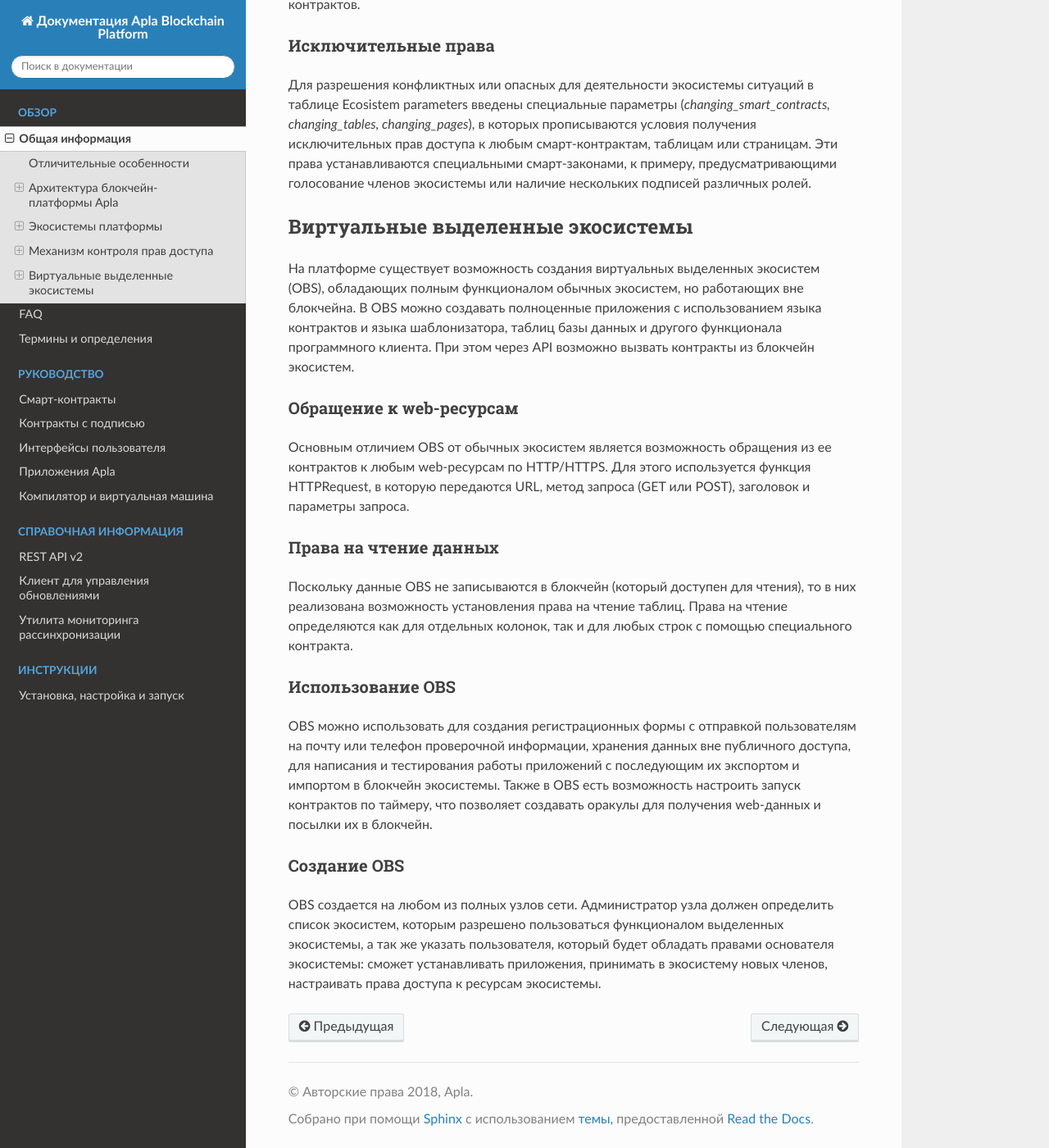
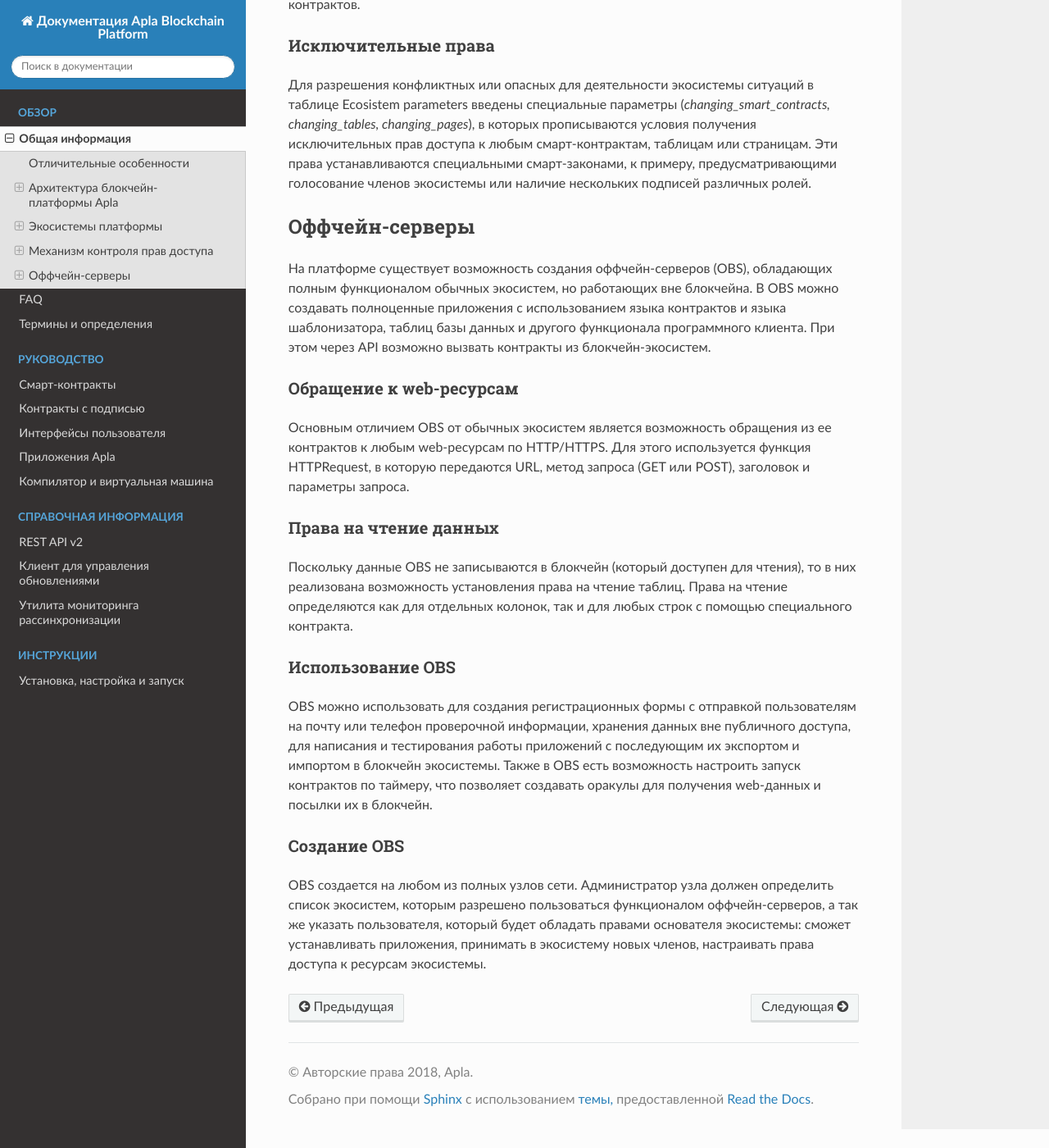
Before and after one commit to AplaProject/apla-docs-ru, a Sphinx documentation site: the page built from source/concepts/about-the-platform.rst, in a window 1280 px wide and 1400 px high, scrolled down 9577 px. Shown: the whole window at 82% size. Built offline with Sphinx 7.4.7 and the Read the Docs theme 2.0.0, drawn with Linux system fonts in a browser that asks for light colours; some of the changed text lies outside the part shown.

Commit message:
Fixed OBS descriptions

```diff
--- a/source/concepts/about-the-platform.rst
+++ b/source/concepts/about-the-platform.rst
@@ -232,9 +232,9 @@
 Для разрешения конфликтных или опасных для деятельности экосистемы ситуаций в таблице Ecosistem parameters введены специальные параметры (*changing_smart_contracts, changing_tables, changing_pages*), в которых прописываются условия получения исключительных прав доступа к любым смарт-контрактам, таблицам или страницам. Эти права устанавливаются специальными смарт-законами, к примеру, предусматривающими голосование членов экосистемы или наличие нескольких подписей различных ролей.
 
 ********************************************************************************
-Виртуальные выделенные экосистемы
+Оффчейн-серверы
 ********************************************************************************
-На платформе существует возможность создания виртуальных выделенных экосистем (OBS), обладающих полным функционалом обычных экосистем, но работающих вне блокчейна. В OBS можно создавать полноценные приложения с использованием языка контрактов и языка шаблонизатора, таблиц базы данных и другого функционала программного клиента.  При этом через API возможно вызвать контракты из блокчейн экосистем.
+На платформе существует возможность создания оффчейн-серверов (OBS), обладающих полным функционалом обычных экосистем, но работающих вне блокчейна. В OBS можно создавать полноценные приложения с использованием языка контрактов и языка шаблонизатора, таблиц базы данных и другого функционала программного клиента.  При этом через API возможно вызвать контракты из блокчейн-экосистем.
 
 Обращение к web-ресурсам
 ==========================
@@ -250,4 +250,4 @@ OBS можно использовать для создания регистра
 
 Создание OBS
 ==========================
-OBS создается на любом из полных узлов сети. Администратор узла должен определить список экосистем, которым разрешено пользоваться функционалом выделенных экосистемы, а так же указать пользователя, который будет обладать правами основателя экосистемы: сможет устанавливать приложения, принимать в экосистему новых членов, настраивать права доступа к ресурсам экосистемы.
+OBS создается на любом из полных узлов сети. Администратор узла должен определить список экосистем, которым разрешено пользоваться функционалом оффчейн-серверов, а так же указать пользователя, который будет обладать правами основателя экосистемы: сможет устанавливать приложения, принимать в экосистему новых членов, настраивать права доступа к ресурсам экосистемы.
--- a/source/concepts/faq.rst
+++ b/source/concepts/faq.rst
@@ -72,7 +72,7 @@ FAQ
 
 15. Могут ли контракты плафтформы обращаться к данным с использованием сторонних API-интерфейсов?
 
-  - Нет, контракты экосистем непосредственно не могут обращаться только к данным, размещенным в блокчейне. Для получения данных извне платформы используются специальные виртуальные выделенные экосистемы.
+  - Нет, контракты экосистем непосредственно не могут обращаться только к данным, размещенным в блокчейне. Для получения данных извне платформы используются специальные оффчейн-серверы.
 
 16. Возможно ли изменить сохраненный в блокчейне контракт?
 
--- a/source/concepts/thesaurus.rst
+++ b/source/concepts/thesaurus.rst
@@ -43,7 +43,7 @@
 - *экосистемы платформы* - относительно замкнутые программные среды, включающие в себя множество приложений и пользователей, создающих их и работающих с ними; в экосистеме может быть инициирована эмиссия собственного токена, установлены правила взаимоотношений членов и условия их доступа к элементам экосистемы с помощью системы смарт-законов.
 - *параметры экосистемы* - настраевыемые атрибуты экосистемы (название, описание, логотип, название токена и параметры его эмиссии и др.); хранятся и редактируются в специальной таблице настроек.
 - *члены экосистемы* - пользователи, имеющие доступа к приложениям определенной экосистеме.
-- *виртуальная выделенная экосистема* (OBS) - экосистема обладающая полным функционалом обычных экосистем, но работающих вне блокчейна (не сохраняющих данные в блокчейне платформы); в выделенных экосистемах контракты могут обращаться к любым web-ресурсам по HTTP/HTTPS, а также могут настраиваться права на чтение данных.
+- *оффчейн-сервер* (OBS) - узел, обладающий полным функционалом, но работающий вне блокчейна (не сохраняющих данные в блокчейне платформы); на оффчейн-серверах  контракты могут обращаться к любым web-ресурсам по HTTP/HTTPS, а также могут настраиваться права на чтение данных.
 - *delegited Proof of Value of Ecosystem (DPoV(E))* - алгоритм консенсуса в сети по умолчанию, при котором валидирующие узлы утверждаются голосованием значимых, эффективно работающих на платформе экосистем (значимые экосистемы), как наиболее заинтересованных в поддержке работоспособности сети; утверждение экосистем достигших фиксированных показателей (число транзакций, число членов) как значимых производится голосованием держателями токенов (для предотвращения допуска к утверждению валидаторов злонамеренно сгенеренных экосистем).
 - *Simvolio* - скриптовый язык написания контрактов; Simvolio содержит функции для обработки данных получаемых от страниц интерфейса и функции оперирования значениями таблиц базы данных; контракты создаются и редактируются в редакторе программного клиента Molis.
 - *Protypo* - языка шаблонизатора, содержит функции необходимые для получения значений из таблиц базы данных, операторы для формирования страниц интерфейса и отправки пользовательских данных в контракты.
--- a/source/reference/api2.rst
+++ b/source/reference/api2.rst
@@ -54,7 +54,7 @@ REST API v2
 * **E_UNAUTHORIZED** - Unauthorized,
 * **E_UNDEFINEVAL** - Value %s is undefined,
 * **E_UNKNOWNUID** - Unknown uid,
-* **E_OBSCREATED** - Virtual Dedicated Ecosystem is already created.
+* **E_OBSCREATED** - Off-Blockchain Server is already created.
 
 
 Если, неважно где, возвращается ошибка **E_RECOVERED**, то это баг, который требует обнаружения и исправления. Ошибка **E_NOTINSTALLED** должна возвращаться любой командой кроме *install*, в случае, если система еще не установлена. Ошибка **E_SERVER** теоретически может возвратится в любой команде. Если она возникает на неверных входных параметрах, то её можно заменить на соответствующие ошибки. В противном случае, это ошибка сообщает о неверном функционировании или настройке системы, то есть требует более детального изучения. Ошибка **E_UNAUTHORIZED** может возвращаться на любой команде кроме *install, getuid, login* в случае, если не был осуществлен login или сессия закончилась.
--- a/source/topics/script.rst
+++ b/source/topics/script.rst
@@ -1538,7 +1538,7 @@ UnixDateTime(datetime string) int
 
 Функции для OBS
 ===============
-Данные функции можно использовать только в контрактах virtual dedicated ecosystems (OBS).
+Данные функции можно использовать только в контрактах Off-Blockchain Server (OBS).
 
 HTTPRequest(url string, method string, heads map, pars map) string
 ------------------------------------------------------------------
--- a/source/topics/templates2.rst
+++ b/source/topics/templates2.rst
@@ -496,7 +496,7 @@ MenuItem(Title, Page, Params, Icon, Obs)
 * *Page* - имя страницы перехода,
 * *Params* - параметры, передаваемые странице в формате *var:value* через запятую,
 * *Icon* - иконка,
-* *Obs* - параметр, определяющий переход на виртуальную выделеную экосистему; если ``Obs: true``, то ссылка ведёт в OBS, если ``Obs: false``, то в блокчейн, если параметр не указан, то решается в зависимости от того, где было загружено меню.
+* *Obs* - параметр, определяющий переход на оффчейн-сервер; если ``Obs: true``, то ссылка ведёт в OBS, если ``Obs: false``, то в блокчейн, если параметр не указан, то решается в зависимости от того, где было загружено меню.
 
 .. code:: js
 
```
